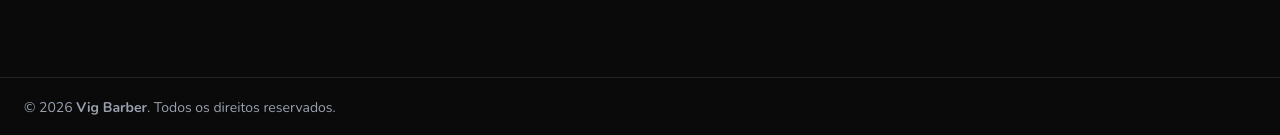
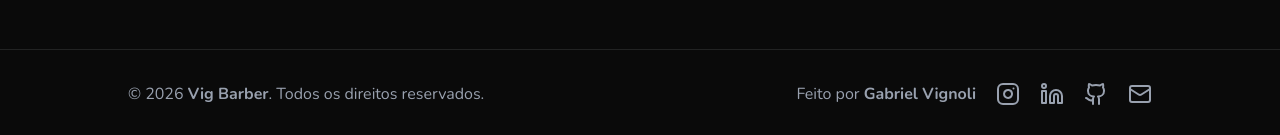
Before and after one commit to Gabriel-Vignoli/vig-barber, a Next.js app: page / in a window 1280 px wide. Shown: the part 662-797 px from the top of the page. Built offline with nearby package versions, Linux system fonts and the light colour scheme; no server answers; the database is empty.

Commit message:
feat(footer): add social links and credit

```diff
--- a/app/components/footer.tsx
+++ b/app/components/footer.tsx
@@ -1,11 +1,129 @@
+import { MailIcon } from "lucide-react"
+import Link from "next/link"
+
+const InstagramIcon = ({
+  size = 20,
+  className,
+}: {
+  size?: number
+  className?: string
+}) => (
+  <svg
+    width={size}
+    height={size}
+    viewBox="0 0 24 24"
+    fill="none"
+    stroke="currentColor"
+    strokeWidth={2}
+    strokeLinecap="round"
+    strokeLinejoin="round"
+    className={className}
+  >
+    <rect x="2" y="2" width="20" height="20" rx="5" ry="5" />
+    <path d="M16 11.37A4 4 0 1 1 12.63 8 4 4 0 0 1 16 11.37z" />
+    <line x1="17.5" y1="6.5" x2="17.51" y2="6.5" />
+  </svg>
+)
+
+const LinkedinIcon = ({
+  size = 20,
+  className,
+}: {
+  size?: number
+  className?: string
+}) => (
+  <svg
+    width={size}
+    height={size}
+    viewBox="0 0 24 24"
+    fill="none"
+    stroke="currentColor"
+    strokeWidth={2}
+    strokeLinecap="round"
+    strokeLinejoin="round"
+    className={className}
+  >
+    <path d="M16 8a6 6 0 0 1 6 6v7h-4v-7a2 2 0 0 0-2-2 2 2 0 0 0-2 2v7h-4v-7a6 6 0 0 1 6-6z" />
+    <rect x="2" y="9" width="4" height="12" />
+    <circle cx="4" cy="4" r="2" />
+  </svg>
+)
+
+const GithubIcon = ({
+  size = 20,
+  className,
+}: {
+  size?: number
+  className?: string
+}) => (
+  <svg
+    width={size}
+    height={size}
+    viewBox="0 0 24 24"
+    fill="none"
+    stroke="currentColor"
+    strokeWidth={2}
+    strokeLinecap="round"
+    strokeLinejoin="round"
+    className={className}
+  >
+    <path d="M15 22v-4a4.8 4.8 0 0 0-1-3.5c3 0 6-2 6-5.5.08-1.25-.27-2.48-1-3.5.28-1.15.28-2.35 0-3.5 0 0-1 0-3 1.5-2.64-.5-5.36-.5-8 0C6 2 5 2 5 2c-.3 1.15-.3 2.35 0 3.5A5.4 5.4 0 0 0 4 9c0 3.5 3 5.5 6 5.5-.39.49-.68 1.05-.85 1.65-.17.6-.22 1.23-.15 1.85v4" />
+    <path d="M9 18c-4.51 2-5-2-7-2" />
+  </svg>
+)
+
+const socialLinks = [
+  {
+    href: "https://www.instagram.com/gabriel_vignolii/",
+    label: "Instagram",
+    icon: InstagramIcon,
+  },
+  {
+    href: "https://www.linkedin.com/in/gabriel-vignoli/",
+    label: "LinkedIn",
+    icon: LinkedinIcon,
+  },
+  {
+    href: "https://github.com/Gabriel-Vignoli",
+    label: "GitHub",
+    icon: GithubIcon,
+  },
+  {
+    href: "mailto:vignoligabriel052@gmail.com",
+    label: "Gmail",
+    icon: MailIcon,
+  },
+]
+
 const Footer = () => {
   return (
-    <footer className="border-t px-6 py-5">
-      <p className="text-sm text-gray-400">
-        © {new Date().getFullYear()}{" "}
-        <span className="font-bold">Vig Barber</span>. Todos os direitos
-        reservados.
-      </p>
+    <footer className="border-t px-6 py-5 md:px-16 md:py-8 lg:px-32">
+      <div className="flex flex-col items-center gap-4 md:flex-row md:justify-between">
+        <p className="text-sm text-gray-400 md:text-base">
+          © {new Date().getFullYear()}{" "}
+          <span className="font-bold">Vig Barber</span>. Todos os direitos
+          reservados.
+        </p>
+
+        <div className="flex items-center gap-4 md:gap-5">
+          <p className="text-sm text-gray-400 md:text-base">
+            Feito por <span className="font-bold">Gabriel Vignoli</span>
+          </p>
+
+          {socialLinks.map(({ href, label, icon: Icon }) => (
+            <Link
+              key={label}
+              href={href}
+              target="_blank"
+              rel="noopener noreferrer"
+              aria-label={label}
+              className="hover:text-foreground text-gray-400 transition-colors"
+            >
+              <Icon size={20} className="md:size-6" />
+            </Link>
+          ))}
+        </div>
+      </div>
     </footer>
   )
 }
```
